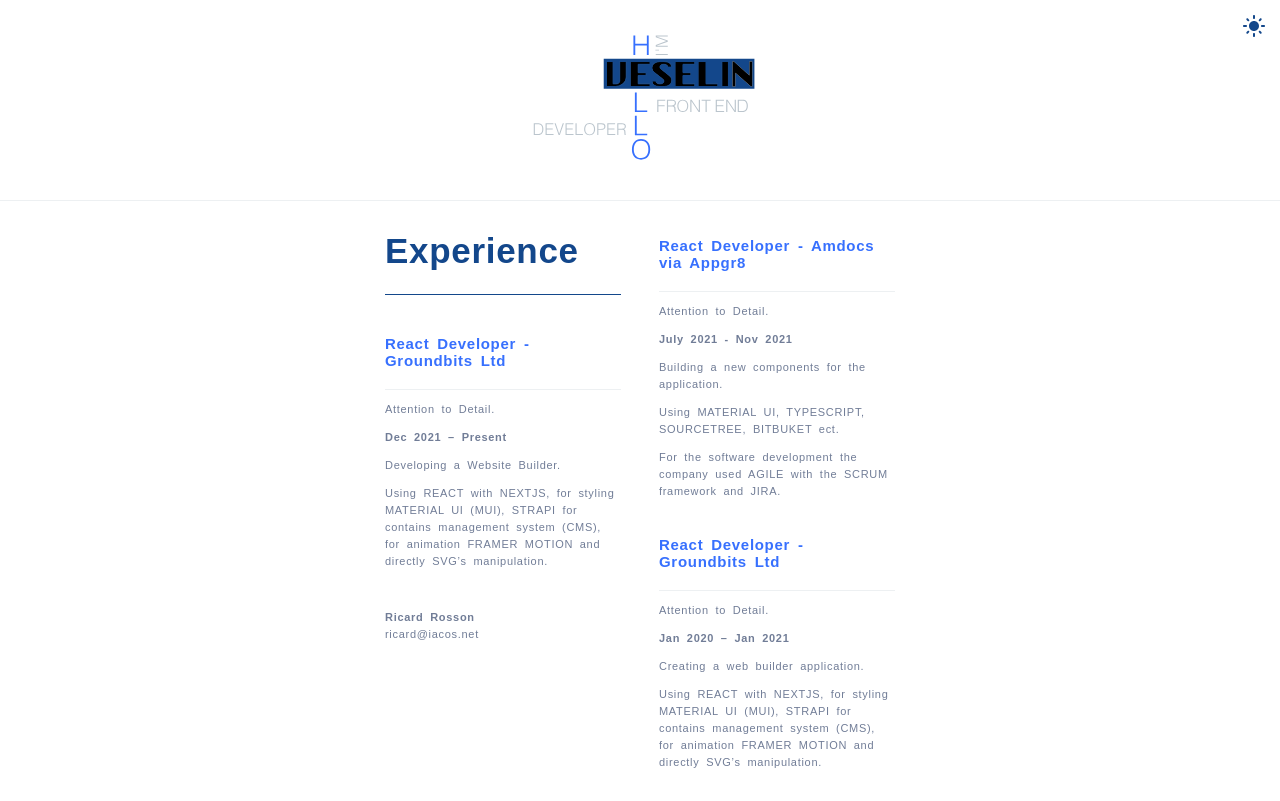
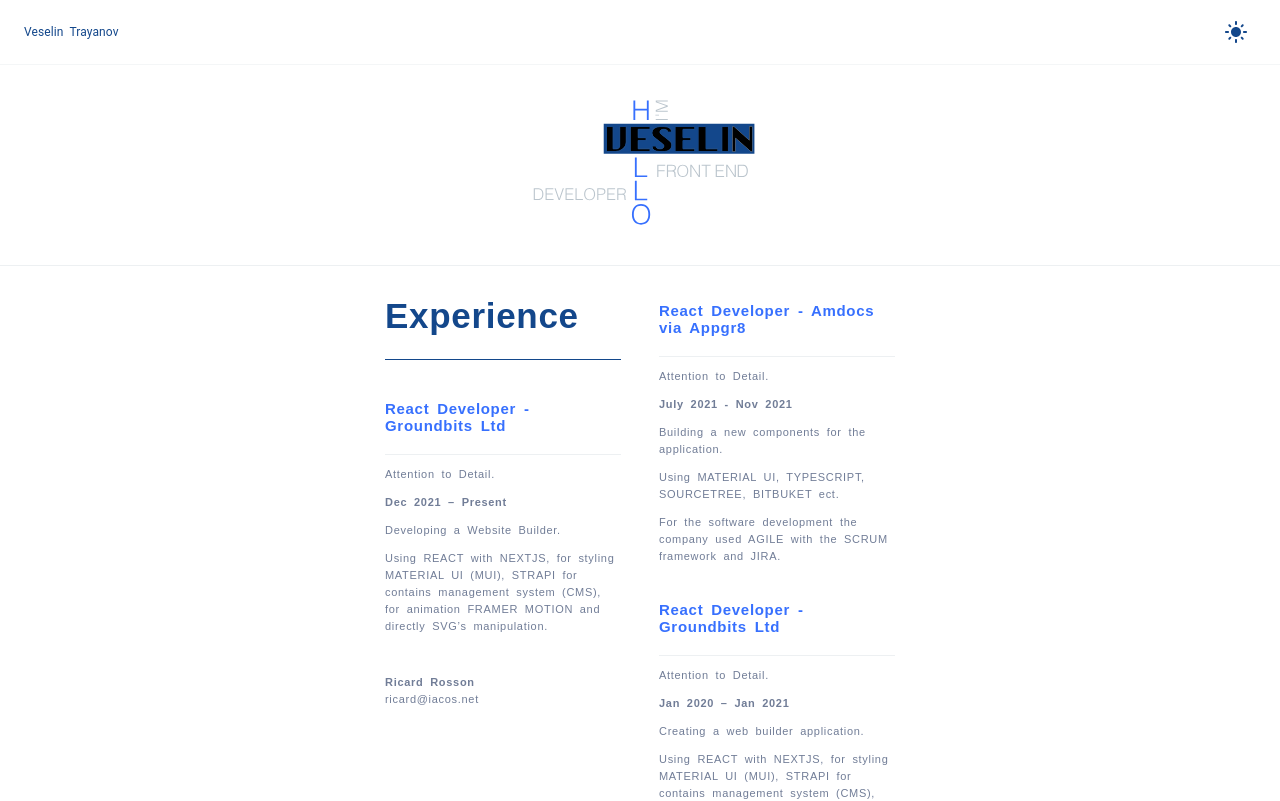
Before and after one commit to bacc0/trayanovCV, a Next.js app: page / in a window 1280 px wide. Shown: the top 801 px of the page. Built offline with nearby package versions, Linux system fonts and the light colour scheme.

Commit message:
navbar new

```diff
--- a/_components/HomePage.js
+++ b/_components/HomePage.js
@@ -5,11 +5,13 @@ import LightModeIcon from '@mui/icons-material/LightMode'
 import NightlightRoundIcon from '@mui/icons-material/NightlightRound'
 
 import { motion } from 'framer-motion'
-import Title from './Title'
+import MenuAppBar from './MenuAppBar'
+import TitleSVG from './TitleSVG'
+
 import { Typewriter } from 'react-simple-typewriter'
-import { useState, useEffect } from 'react'
+import { useState, useEffect, Fragment } from 'react'
 
-export default function HomePage({ W_screenSize, theme, setTheme }) {
+export default function HomePage({ W_screenSize, theme, setTheme, scrollDirection}) {
 
      const [onAnimationEnd, setOnAnimationEnd] = useState(false)
      const [primeLettersColor, setPrimeLettersColor] = useState('#FFFFFF')
@@ -68,25 +70,21 @@ export default function HomePage({ W_screenSize, theme, setTheme }) {
 
 
      return (
+          <Fragment>
+               <MenuAppBar
+               setTheme={setTheme}
+               hrColorMain={hrColorMain}
+               hrColor={hrColor}
+               theme={theme}
+               AppBackgroundColor={AppBackgroundColor}
+               scrollDirection={scrollDirection}
+
+               />
           <div className='page' style={{ backgroundColor: AppBackgroundColor, color: bodyColor }}>
                <div className='page-nav' style={{ borderBottom: `1px solid ${hrColor}`}}>
                     <div className='title-container vertical-center-container'>
 
-                         <Stack direction="row" spacing={1}
-                              style={{
-                                   position: 'fixed',
-                                   top: 6,
-                                   right: 6
-                              }}
-                              onClick={() => {
-                                   setTheme(theme === 'light' ? 'dark' : 'light')
-                              }}
-                         >
-                              <IconButton aria-label="fingerprint" style={{ color: hrColorMain }}>
-                                   {theme === 'light' ? <LightModeIcon /> : <NightlightRoundIcon />}
-                              </IconButton>
 
-                         </Stack>
                          <div className='vertical-center' >
                               <motion.div
                                    initial={{ scale: 1, y: -200, opacity: 0 }}
@@ -94,7 +92,7 @@ export default function HomePage({ W_screenSize, theme, setTheme }) {
                                    transition={{ type: 'spring', duration: 0.9, delay: 0 }}
                                    className='title'
                               >
-                                   <Title
+                                   <TitleSVG
                                         logo_W_H={logo_W_H}
                                         primeLettersColor={primeLettersColor}
                                         secLettersColor={secLettersColor}
@@ -116,8 +114,7 @@ export default function HomePage({ W_screenSize, theme, setTheme }) {
                </div>
 
 
-               <div
-               >
+               <div>
                     <div className='page-body'>
                          <div className='page-body-left'>
                               {/* <motion.div
@@ -456,5 +453,6 @@ export default function HomePage({ W_screenSize, theme, setTheme }) {
                />
 
           </div>
+          </Fragment>
      )
 }
--- /dev/null
+++ b/_components/MenuAppBar.js
@@ -0,0 +1,121 @@
+import { useState, useEffect } from 'react'
+import AppBar from '@mui/material/AppBar'
+import Box from '@mui/material/Box'
+import Toolbar from '@mui/material/Toolbar'
+import Typography from '@mui/material/Typography'
+import { motion, AnimatePresence } from 'framer-motion'
+import MenuItem from '@mui/material/MenuItem'
+
+import { Stack, IconButton } from '@mui/material'
+
+
+import LightModeIcon from '@mui/icons-material/LightMode'
+import NightlightRoundIcon from '@mui/icons-material/NightlightRound'
+import ProgressLineSVG from './ProgressLineSVG'
+export default function MenuAppBar({ theme, setTheme, hrColor, hrColorMain, AppBackgroundColor, scrollDirection }) {
+     const [anchorEl, setAnchorEl] = useState(null)
+
+     const [heightAppBar, setHeightAppBarl] = useState(0)
+
+     useEffect(() => {
+          setTimeout(() => {
+               setHeightAppBarl(65)
+          }, 2000);
+     }, []);
+
+
+     const handleThemeChange = () => {
+          setTheme(theme === 'light' ? 'dark' : 'light')
+     }
+
+     const AppBarStyle = {
+          backgroundColor: 'transparent',
+          '-webkit-backdrop-filter': `blur(10px)`,
+          ' backdrop-filter': `blur(10px)`,
+          color: hrColorMain,
+          boxShadow: '0 0 0',
+          borderBottom: `1px solid ${hrColor}99`,
+          fontSize: 10,
+          // display: scrollDirection === 'up' ? 'none' : 'block',
+          height: scrollDirection === 'up' ? 0 : 65,
+
+          transition: `height 800ms ease`
+
+     }
+
+     return (
+          <Box  >
+               <div style={{}}>
+                    <motion.div
+                         initial={{ opacity: 0, pathLength: 0, y: -65 }}
+                         animate={{ opacity: 1, pathLength: 1, y: 0 }}
+                         transition={{ delay: 1.8, duration: 1, ease: 'easeInOut' }}
+
+                         exit={{ opacity: 0, y: -6 }}
+                    >
+                         <AppBar position='fixed' color='transparent'
+                              style={AppBarStyle}
+                         >
+
+                              <AnimatePresence >
+                              {
+                              scrollDirection === 'down'  &&(
+                                   <motion.div
+                                   transition={{ delay: 0, duration: 0.5, ease: 'easeInOut' }}
+                                   exit={{ y: -65 }}>
+                              <motion.div
+                                   initial={{ opacity: 0, pathLength: 0, y: -65 }}
+                                   animate={{ opacity: 1, pathLength: 1, y: 0 }}
+                                   transition={{ delay: 1.9, duration: 1, ease: 'easeInOut' }}
+                                   exit={{ y: -65 }}
+                                   style={{
+                                        borderBottom: `1px solid blck`,
+
+                                        // position: 'relative',
+                                        // top: scrollDirection === 'up' ? -65 : 0,
+
+                                        // transition: `height 800ms ease`
+
+                                   }}>
+                                   <Toolbar >
+                                        <Typography style={{ fontSize: 12 }} sx={{ flexGrow: 1 }}>
+                                             Veselin Trayanov
+                                        </Typography>
+
+                                        <Stack direction='row' spacing={1}
+
+                                             onClick={() => handleThemeChange()}
+                                        >
+                                             <IconButton aria-label='fingerprint' style={{ color: hrColorMain }}>
+                                                  {
+                                                       theme === 'light'
+                                                            ? <LightModeIcon />
+                                                            : <NightlightRoundIcon />
+                                                  }
+                                             </IconButton>
+
+                                        </Stack>
+
+
+
+
+                                   </Toolbar>
+                              </motion.div>
+                              </motion.div>
+                              )}
+                              </AnimatePresence>
+
+
+
+                    </AppBar>
+                    <div style={{
+                         height: heightAppBar,
+                         backgroundColor: AppBackgroundColor,
+                         transition: `background-color 350ms ease`,
+                         transition: `height 800ms ease`
+                    }} />
+               </motion.div>
+          </div>
+          </Box >
+     )
+}
--- /dev/null
+++ b/_components/ProgressLineSVG.js
@@ -0,0 +1,40 @@
+import { Fragment, useState } from 'react'
+import { motion } from 'framer-motion'
+
+
+
+export default ({ logo_W_H, primeLettersColor, secLettersColor, thirdLogoColor, backgroundColor, strokeWidth, setOnAnimationEnd }) => {
+
+
+
+     return (
+               <svg
+                    version="1.1"
+                    xmlns="http://www.w3.org/2000/svg"
+                    width={logo_W_H}
+                    height={logo_W_H}
+                    viewBox="0, 0, 400, 20"
+
+               >
+
+
+
+
+
+
+                    <g
+                         >
+                              <motion.path
+                              initial={{ opacity: 0, pathLength: 0 }}
+                              animate={{ opacity: 1, pathLength: 1 }}
+                              transition={{ delay: 0, duration: 1, ease: 'easeInOut' }} id="Text-Second"
+
+                              d="M0.5,10.5 L400.5,10.5" fill-opacity="0" stroke="#FF0000" stroke-width="0.5"/>
+
+                    </g>
+
+
+
+               </svg>
+     )
+}
--- a/pages/index.js
+++ b/pages/index.js
@@ -1,5 +1,5 @@
 import { useEffect, useState, Fragment } from 'react'
-
+import { useViewportScroll } from 'framer-motion'
 import HomePage from '../_components/HomePage'
 import Tech from '../_components/Tech'
 import About from '../_components/About'
@@ -9,6 +9,13 @@ export default function Home() {
 
      var tempWindowWidth = 0
      var tempWindowHeight = 0
+
+     const [scrollDirection, setScrollDirection] = useState('down')
+
+     const [W_screenSize, set_W_screenSize] = useState(tempWindowWidth)
+     const [H_screenSize, set_H_screenSize] = useState(tempWindowHeight)
+     const [theme, setTheme] = useState('light')
+     const { scrollYProgress } = useViewportScroll(0)
 
      // ---------------------------------    Detect window Size
      if (typeof window !== 'undefined') {
@@ -20,9 +27,23 @@ export default function Home() {
                tempWindowHeight = win.innerHeight || docElem.clientHeight || body.clientHeight;
      }
 
-     const [W_screenSize, set_W_screenSize] = useState(tempWindowWidth)
-     const [H_screenSize, set_H_screenSize] = useState(tempWindowHeight)
-     const [theme, setTheme] = useState('light')
+     // ---------------------------------    Detect window scrolling Directions (UP DOWN)
+     useEffect(() => {
+          var scrollableElement = document.body
+          scrollableElement.addEventListener('wheel', checkScrollDirection)
+          function checkScrollDirection(event) {
+
+               if (checkScrollDirectionIsUp(event)) setScrollDirection('down')
+               else setScrollDirection('up')
+          }
+          function checkScrollDirectionIsUp(event) {
+
+               if (event.wheelDelta) return event.wheelDelta > 0
+               return event.deltaY < 0
+          }
+     }, [])
+
+
 
      if (typeof window !== 'undefined') {
           window.addEventListener('resize', () => {
@@ -34,7 +55,9 @@ export default function Home() {
 
      return (
           <section className='pages-wrapper'>
-             < HomePage W_screenSize={W_screenSize} theme={theme} setTheme={setTheme} />
+               < HomePage
+                    W_screenSize={W_screenSize} theme={theme}
+                    setTheme={setTheme} scrollDirection={scrollDirection} />
                {/* {W_screenSize}--
              {H_screenSize} */}
                {/* < Tech/>
```
Also changed, not shown: _components/TitleSVG.js (renamed from _components/Title.js). Lines whose indentation alone changed are shown as unchanged.
